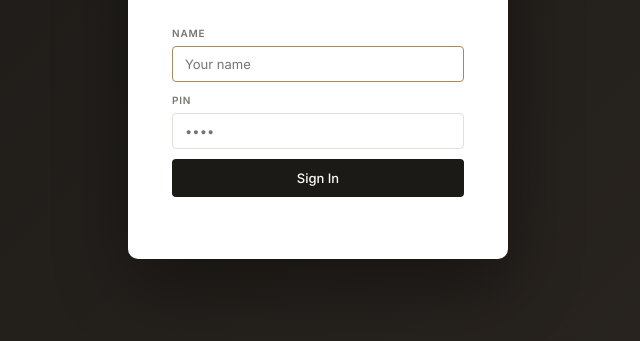
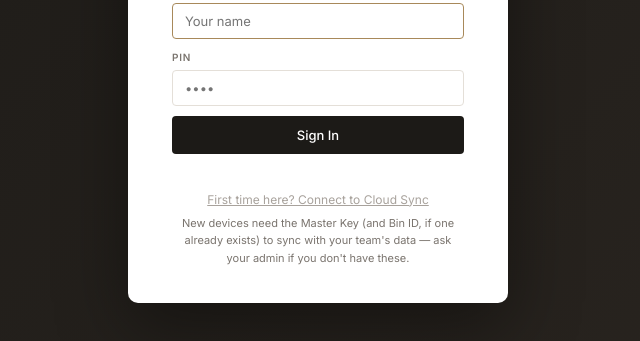
Before and after one commit to wintraservices-cyber/tool-project-hub, a plain HTML site: page project-portal.html in a window 1280 px wide. Shown: the part 347-688 px from the top of the page, without its empty margins (322-962 px from the left). Drawn offline with nearby package versions, Linux system fonts and the light colour scheme.

Commit message:
Update project-portal.html

```diff
--- a/project-portal.html
+++ b/project-portal.html
@@ -1,3 +1,5 @@
+
+
 <!DOCTYPE html>
 <html lang="en">
 <head>
@@ -258,6 +260,8 @@ body{font-family:'Inter',sans-serif;background:var(--cream);color:var(--ink);fon
 
     <button class="cm-btn" onclick="doLogin()">Sign In</button>
     <div id="login-error" class="login-error"></div>
+    <span class="cm-skip" onclick="showCloudSetup()">First time here? Connect to Cloud Sync</span>
+    <div class="cm-sub" style="margin-top:6px;margin-bottom:0;font-size:11px;text-align:center">New devices need the Master Key (and Bin ID, if one already exists) to sync with your team's data — ask your admin if you don't have these.</div>
   </div>
 </div>
 
```
